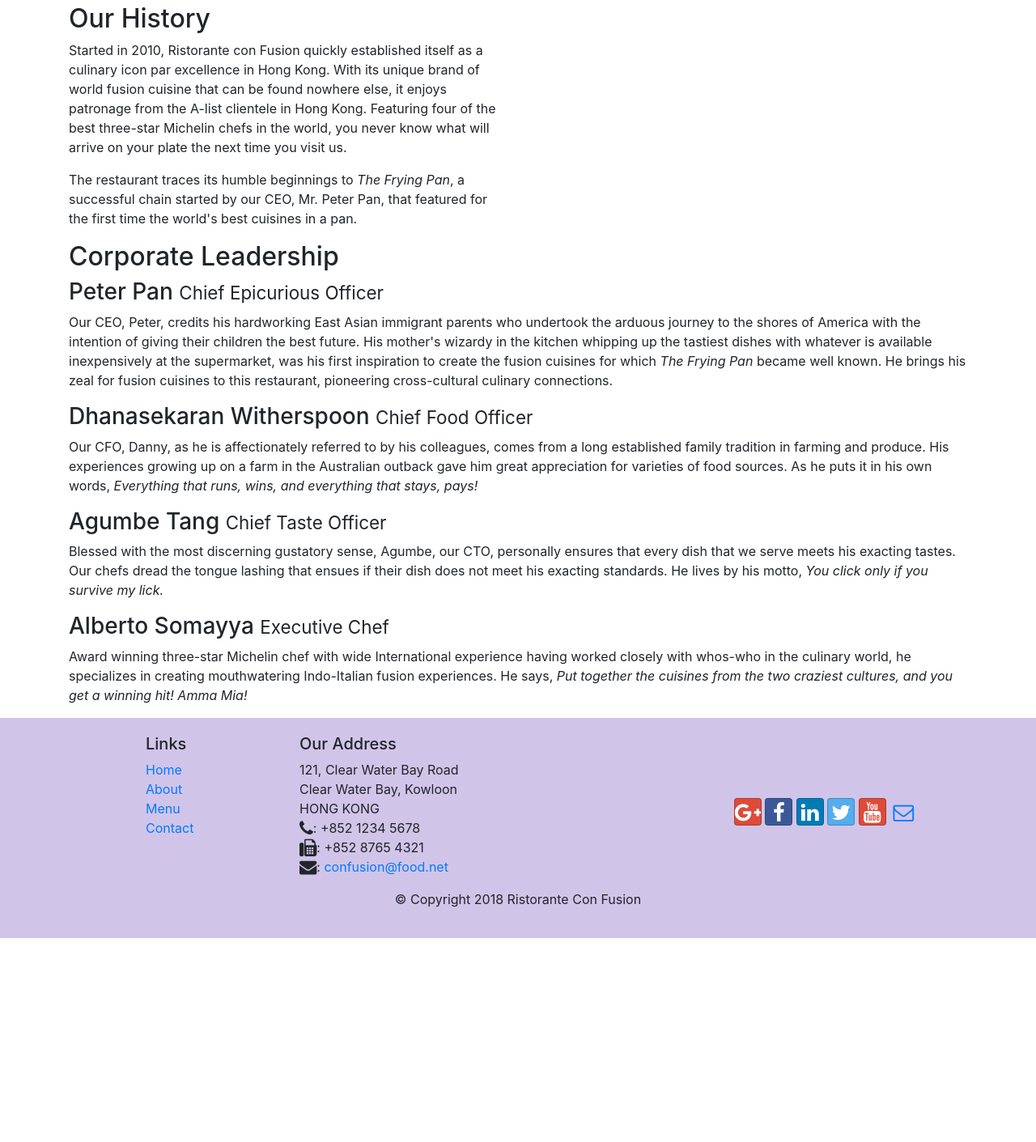
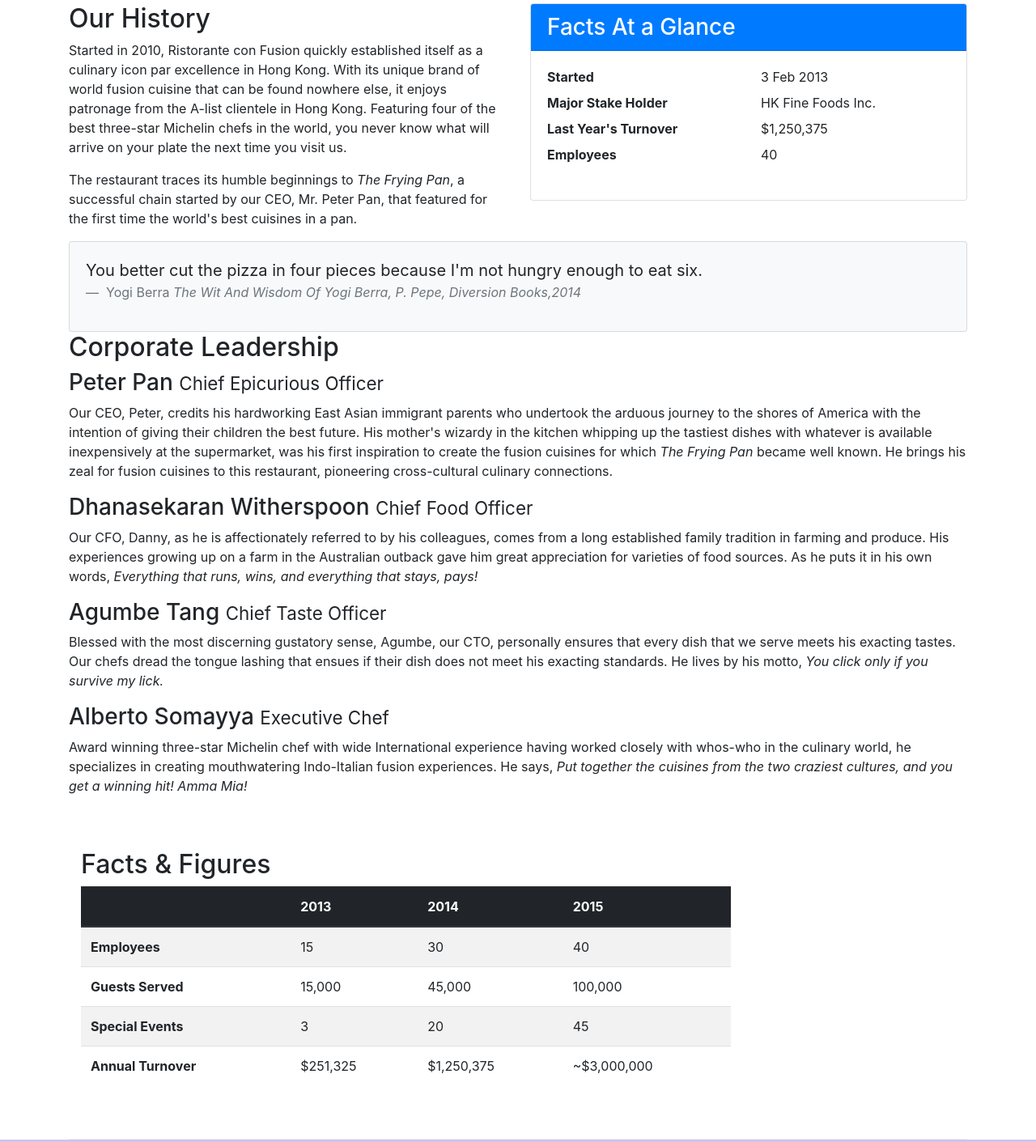
Before and after one commit to im-rh-ansari/bootstrap, a website: page aboutus.html in a window 1280 px wide. Shown: the part 461-1872 px from the top of the page at 81% size. Before the commit the page ends 1620 px from the top, so only its background shows below. Drawn offline with nearby package versions, Linux system fonts and the light colour scheme.

Commit message:
Tables And Cards

```diff
--- a/aboutus.html
+++ b/aboutus.html
@@ -64,7 +64,33 @@
                 <p>Started in 2010, Ristorante con Fusion quickly established itself as a culinary icon par excellence in Hong Kong. With its unique brand of world fusion cuisine that can be found nowhere else, it enjoys patronage from the A-list clientele in Hong Kong.  Featuring four of the best three-star Michelin chefs in the world, you never know what will arrive on your plate the next time you visit us.</p>
                 <p>The restaurant traces its humble beginnings to <em>The Frying Pan</em>, a successful chain started by our CEO, Mr. Peter Pan, that featured for the first time the world's best cuisines in a pan.</p>
             </div>
-            <div>
+            <div class="col-sm">
+                <div class="card">
+                    <h3 class="card-header bg-primary text-white">Facts At a Glance</h3>
+                    <div class="card-body">
+                        <dl class="row">
+                            <dt class="col-6">Started</dt>
+                            <dd class="col-6">3 Feb 2013</dd>
+                            <dt class="col-6">Major Stake Holder</dt>
+                            <dd class="col-6">HK Fine Foods Inc.</dd>
+                            <dt class="col-6">Last Year's Turnover</dt>
+                            <dd class="col-6">$1,250,375</dd>
+                            <dt class="col-6">Employees</dt>
+                            <dd class="col-6">40</dd>
+                        </dl>
+                    </div>
+                </div>
+            </div>
+            <div class="col-12">
+                <div class="card card-body bg-light">
+                    <blockquote class="blockquote">
+                        <p class="mb-0">You better cut the pizza in four pieces because I'm not hungry enough to eat six.</p>
+                        <footer class="blockquote-footer">
+                            Yogi Berra
+                            <cite title="Source Title">The Wit And Wisdom Of Yogi Berra, P. Pepe, Diversion Books,2014</cite>
+                        </footer>
+                    </blockquote>
+                </div>
             </div>
         </div>
 
@@ -81,8 +107,51 @@
                 <h3>Alberto Somayya <small>Executive Chef</small></h3>
                 <p class="d-none d-sm-block">Award winning three-star Michelin chef with wide International experience having worked closely with whos-who in the culinary world, he specializes in creating mouthwatering Indo-Italian fusion experiences. He says, <em>Put together the cuisines from the two craziest cultures, and you get a winning hit! Amma Mia!</em></p>
             </div>
-       </div>
-
+        </div>
+        <div class="row row-content">
+            <div class="col-12 col-sm-9">
+                <h2>Facts &amp; Figures</h2>
+                <div class="table-responsive">
+                    <table class="table table-striped">
+                        <thead class="thead-dark">
+                            <tr>
+                               <th>&nbsp;</th>
+                               <th>2013</th>
+                               <th>2014</th>
+                               <th>2015</th>
+                            </tr>
+                        </thead>
+                        <tbody>
+                            <tr>
+                               <th>Employees</th>
+                               <td>15</td>
+                               <td>30</td>
+                               <td>40</td>
+                            </tr>
+                            <tr>
+                                <th>Guests Served</th>
+                                <td>15,000</td>
+                                <td>45,000</td>
+                                <td>100,000</td>
+                            </tr>
+                            <tr>
+                                <th>Special Events</th>
+                                <td>3</td>
+                                <td>20</td>
+                                <td>45</td>
+                            </tr>
+                            <tr>
+                                <th>Annual Turnover</th>
+                                <td>$251,325</td>
+                                <td>$1,250,375</td>
+                                <td>~$3,000,000</td>
+                            </tr>
+                        </tbody>
+                    </table>
+                </div>
+            </div>
+            <div class="col-12 col-sm-3"></div>
+        </div>
     </div>
 
     <footer class="footer">
```
